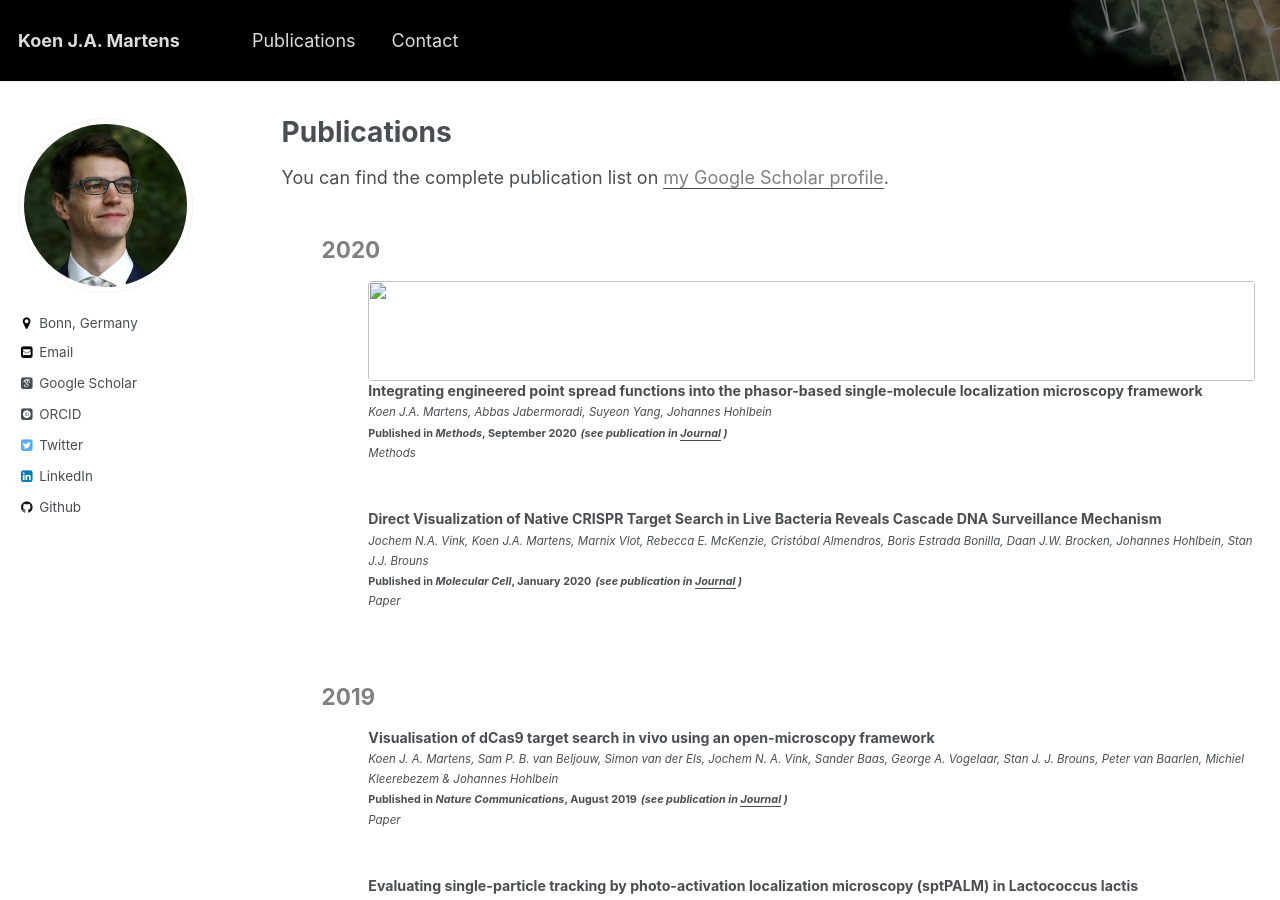
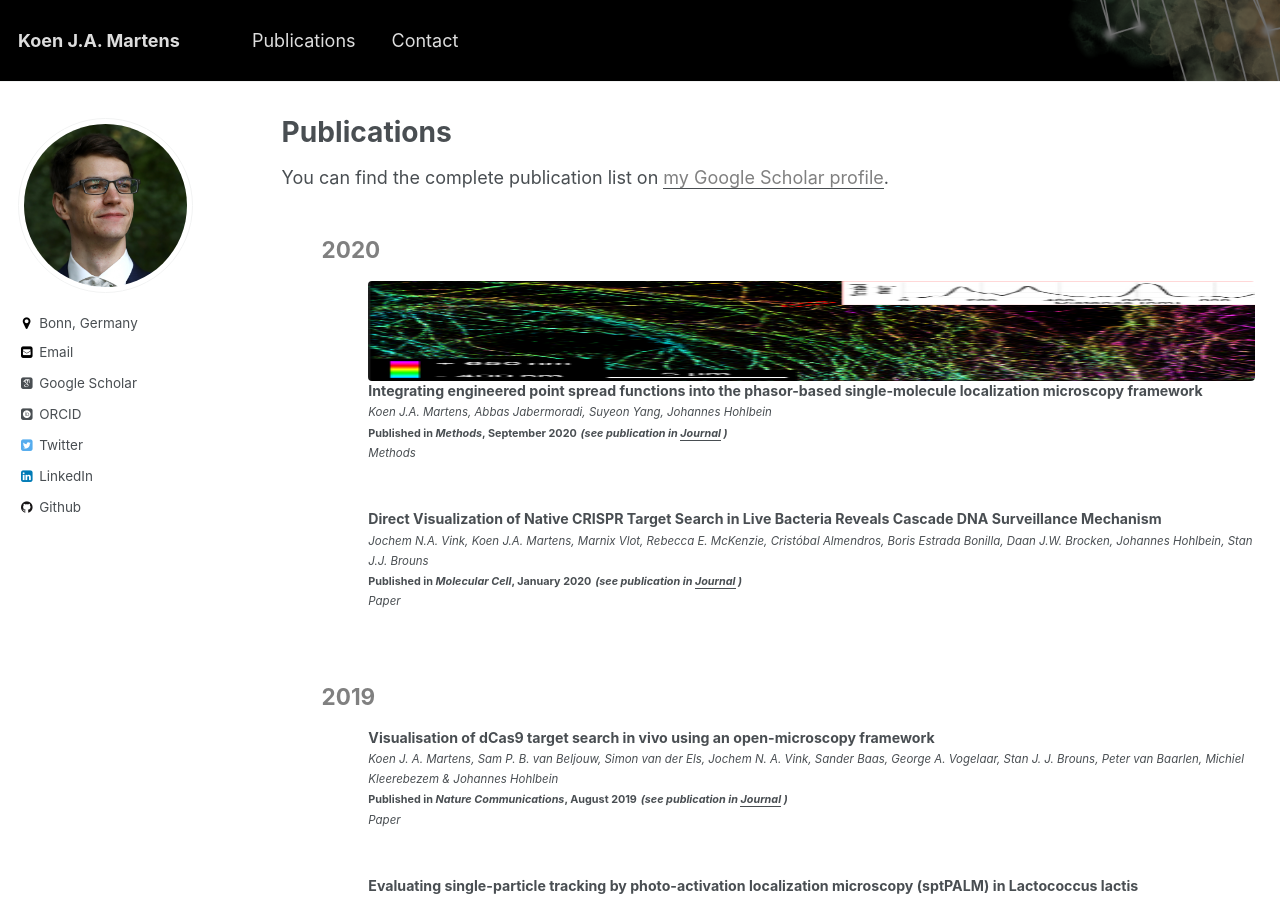
Before and after one commit to kjamartens/kjamartens.github.io, a Jekyll site: the page built from _pages/publications.md, in a window 1280 px wide and 900 px high. Built offline with Jekyll 4.4.1, drawn with Linux system fonts in a browser that asks for light colours; some web fonts are replaced.

Commit message:
Update archive-single-pub.html

```diff
--- a/_includes/archive-single-pub.html
+++ b/_includes/archive-single-pub.html
@@ -20,7 +20,7 @@
   <article class="archive__item" itemscope itemtype="http://schema.org/CreativeWork">
     {% if post.teaser %}
       <div class="archive__item-teaser">
-        <img src="{{ teaser }}" alt="">
+        <img src="{{ post.teaser }}" alt="">
       </div>
     {% endif %}
 
```
